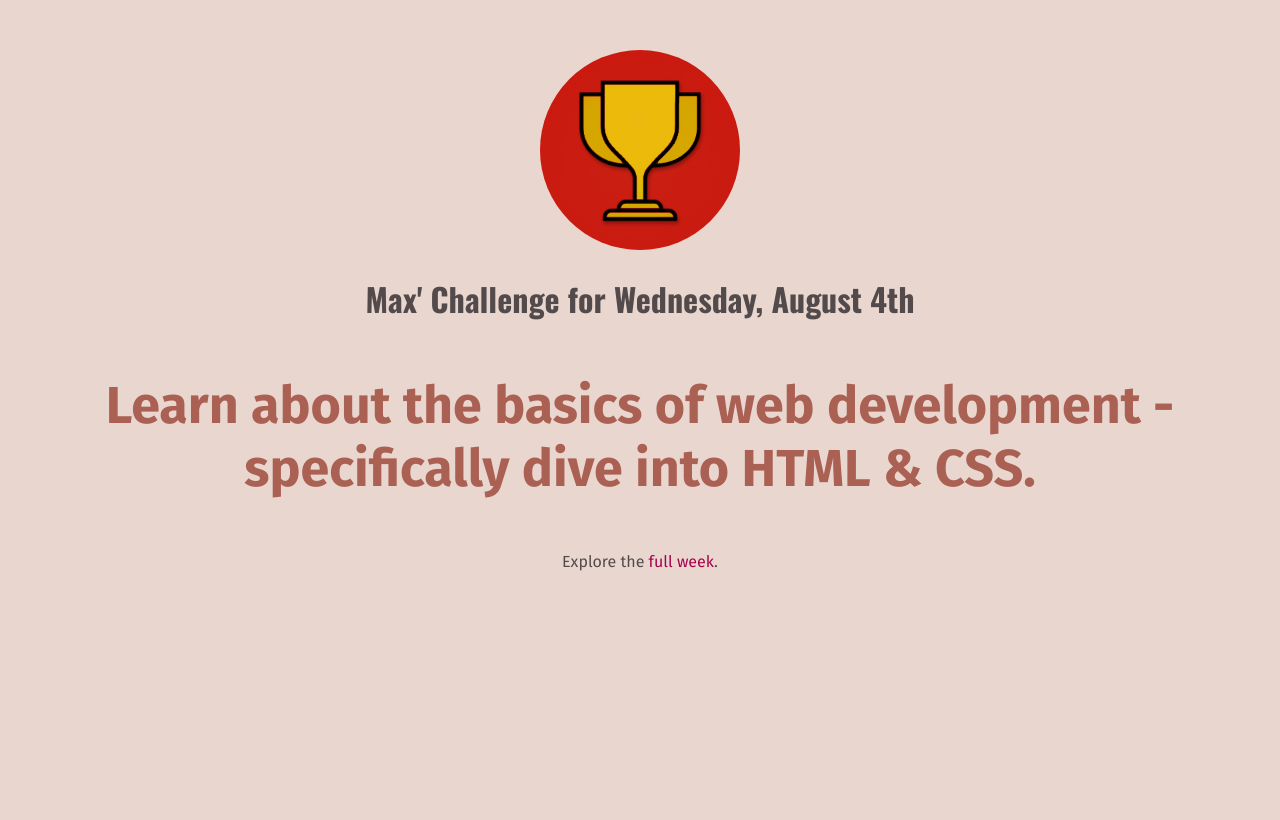
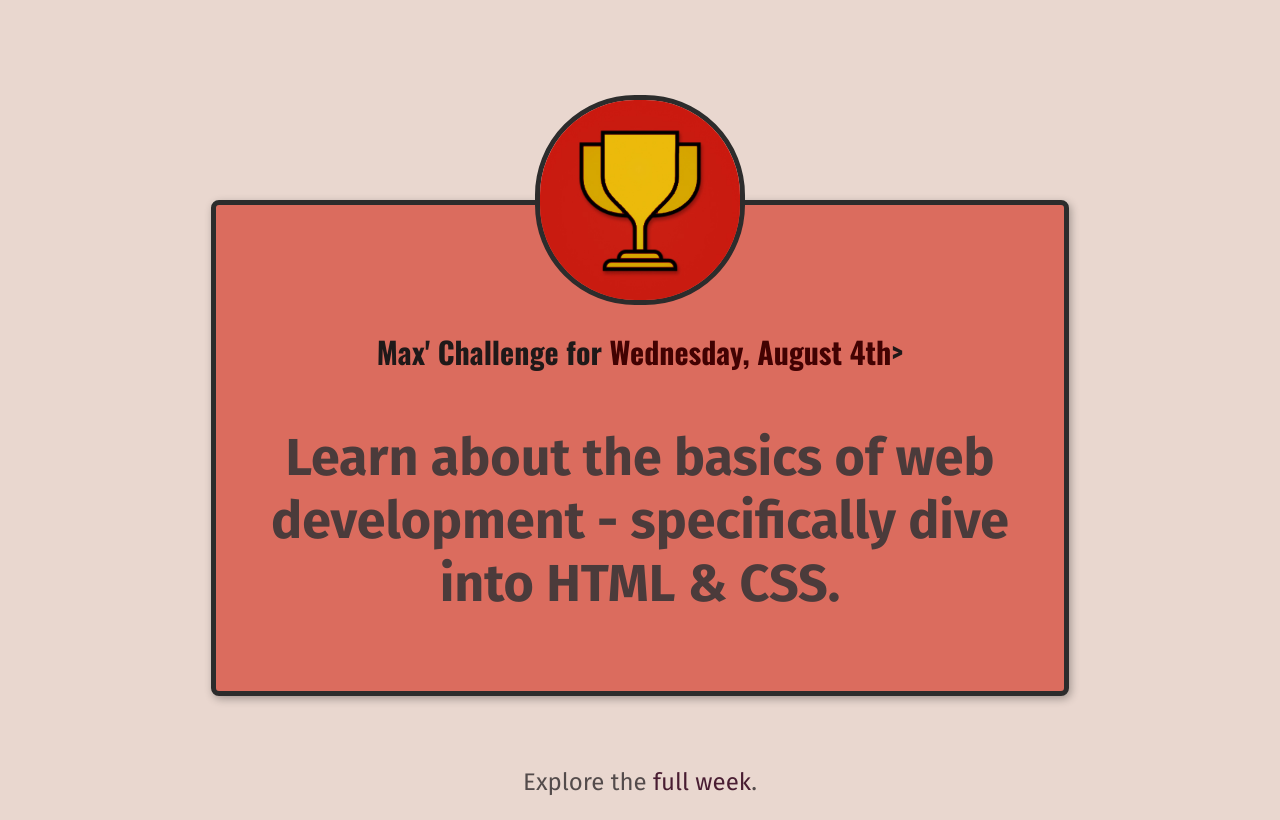
Before and after one commit to mishraanaman/100DayofCode, a plain HTML site: page index.html in a window 1280 px wide. Drawn offline with nearby package versions, Linux system fonts and the light colour scheme.

Commit message:
fourth commit

```diff
--- a/index.html
+++ b/index.html
@@ -13,12 +13,16 @@
     <title>My Daily Challenge</title>
   </head>
   <body>
-    <img src="images/challenges-trophy.jpeg" alt="A trophy" />
-    <h1>Max' Challenge for Wednesday, August 4th</h1>
-    <p id="todays-challenge">
-      Learn about the basics of web development - specifically dive into HTML &
-      CSS.
-    </p>
-    <p>Explore the <a href="full-week.html">full week</a>.</p>
+    <main>
+      <img src="images/challenges-trophy.jpeg" alt="A trophy" />
+      <h1>Max' Challenge for <span>Wednesday, August 4th</span>></h1>
+      <p id="todays-challenge">
+        Learn about the basics of web development - specifically dive into HTML
+        & CSS.
+      </p>
+    </main>
+    <footer>
+      <p>Explore the <a href="full-week.html">full week</a>.</p>
+    </footer>
   </body>
 </html>
--- a/styles/daily-challenge.css
+++ b/styles/daily-challenge.css
@@ -1,36 +1,31 @@
-body {
-  text-align: center;
-  background-color: rgb(233, 215, 207);
-  margin: 50px;
+main {
+  width: 800px;
+  margin: 200px auto 72px auto;
+  background-color: rgb(219, 108, 94);
+  padding: 24px;
+  border: 5px solid rgb(44, 44, 44);
+  border-radius: 8px;
+  box-shadow: 2px 3px 8px rgba(0, 0, 0, 0.3);
 }
-
 img {
   width: 200px;
   height: 200px;
   border-radius: 100px;
+  margin-top: -134px;
+  border: 5px solid rgb(44, 44, 44);
 }
-
 h1 {
-  font-family: "Oswald", sans-serif;
-  color: rgb(83, 75, 75);
+  font-size: 30px;
+  color: rgb(31, 25, 25);
 }
-
-p {
-  font-family: "Fira Sans", sans-serif;
-  color: rgb(83, 75, 75);
+span {
+  color: rgb(66, 2, 2);
 }
-
 a {
-  color: rgb(167, 1, 78);
-  text-decoration: none;
+  color: rgb(73, 29, 50);
 }
-
-a:hover {
-  text-decoration: underline;
-}
-
 #todays-challenge {
-  color: rgb(170, 96, 83);
+  color: rgb(75, 59, 59);
   font-weight: bold;
   font-size: 52px;
 }
--- a/styles/full-week.css
+++ b/styles/full-week.css
@@ -16,6 +16,8 @@ a {
   border: 1px solid rgb(167, 1, 78);
   border-radius: 4px;
   font-size: 24px;
+  display: inline-block;
+  margin: 12px;
 }
 
 a:hover {
@@ -35,6 +37,7 @@ li {
   margin: 32px;
   background-color: rgb(223, 136, 124);
   border-radius: 6px;
+  box-shadow: 5px 5px 5px rgba(0, 0, 0, 0.5);
 }
 h2 {
   color: rgb(78, 13, 5);
--- a/styles/shared.css
+++ b/styles/shared.css
@@ -10,6 +10,7 @@ h1 {
 
 p {
   font-family: "Fira Sans", sans-serif;
+  font-size: 24px;
 }
 
 a {
```
